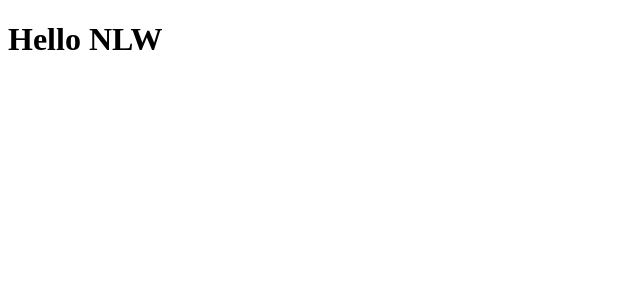
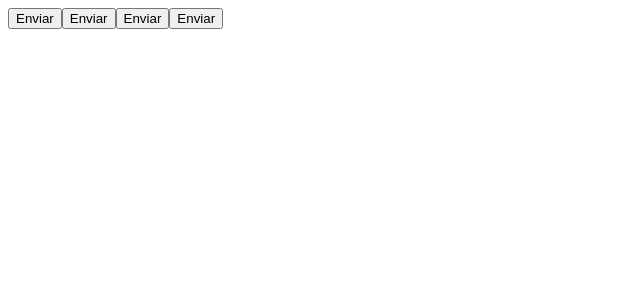
Before and after one commit to israelsantana01/feedget, a React (Vite) app in the folder web/: page / in a window 1280 px wide. Shown: the top 300 px of the page, without its empty margins (0-640 px from the left). Built offline with nearby package versions, Linux system fonts and the light colour scheme.

Commit message:
create component

```diff
--- a/web/src/App.tsx
+++ b/web/src/App.tsx
@@ -1,5 +1,16 @@
+function Button() {
+  return <button>Enviar</button>;
+}
+
 function App() {
-  return <h1>Hello NLW</h1>
+  return (
+    <div>
+      <Button />
+      <Button />
+      <Button />
+      <Button />
+    </div>
+  );
 }
 
 export default App
```
